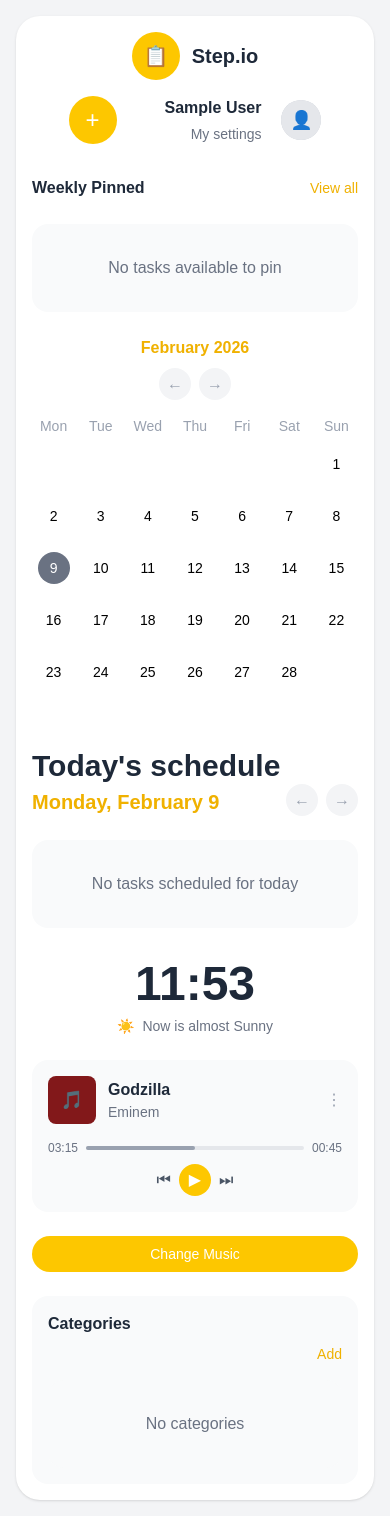
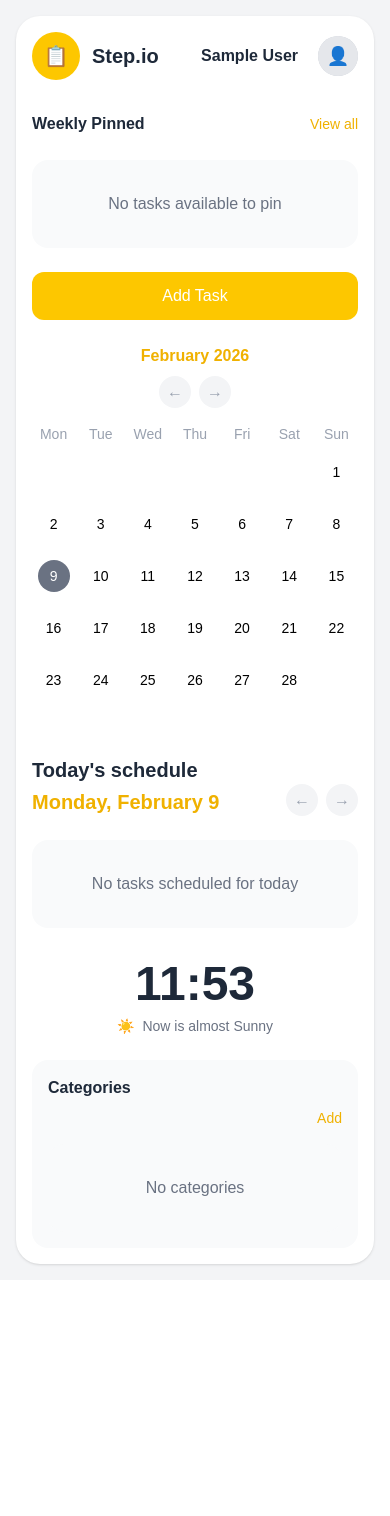
Before and after one commit to mrezakhalafi/step.io, a Next.js app: page / in a window 390 px wide. After the commit the page ends 1280 px from the top, so only its background shows below. Built offline with nearby package versions, Linux system fonts and the light colour scheme; sample sign-in values are in the browser's storage.

Commit message:
Mobile Version

```diff
--- a/app/components/BurgerMenu.tsx
+++ b/app/components/BurgerMenu.tsx
@@ -48,7 +48,7 @@ export default function BurgerMenu({ isOpen, onClose, children }: BurgerMenuProp
 
       {/* Slide-in menu */}
       <div
-        className={`relative ml-auto h-full w-75 bg-white shadow-xl transform transition-transform duration-300 ease-in-out ${
+        className={`relative ml-auto h-full w-full sm:w-75 bg-white shadow-xl transform transition-transform duration-300 ease-in-out ${
           isOpen ? 'translate-x-0' : 'translate-x-full'
         }`}
       >
--- a/app/page.tsx
+++ b/app/page.tsx
@@ -76,7 +76,7 @@ export default function Home() {
       <div className="min-h-screen bg-gray-100 p-4 sm:p-8 lg:p-12 xl:p-16">
         <div className="mx-auto max-w-7xl rounded-3xl bg-white p-4 sm:p-8 lg:p-10 xl:p-12 shadow-sm">
           {/* Header */}
-          <div className="mb-8 flex flex-col sm:flex-row items-center justify-between gap-4">
+          <div className="mb-8 flex flex-row items-center justify-between gap-4">
             <div className="flex items-center gap-3">
               <div className="flex h-12 w-12 items-center justify-center rounded-full bg-yellow-400">
                 <span className="text-xl font-bold">📋</span>
@@ -86,19 +86,15 @@ export default function Home() {
 
             <div className="flex items-center gap-12">
               <button
-                className="flex h-12 w-12 items-center justify-center rounded-full bg-yellow-400 text-white cursor-pointer"
+                className="flex h-12 w-12 items-center justify-center rounded-full bg-yellow-400 text-white cursor-pointer hidden md:flex"
                 onClick={() => openModal('add-task', t('Add New Task'))}
               >
                 <span className="text-2xl">+</span>
               </button>
               <div className="flex items-center gap-2">
                 <div className="text-right">
-                  <div className="font-semibold text-gray-800">{useAuth().user?.name || 'Default User'}</div>
-                  <div
-                    className="text-sm text-gray-500 cursor-pointer hover:text-yellow-500 mt-1"
-                    onClick={() => openModal('settings', t('Settings'))}
-                  >
-                    {t('My settings')}
+                  <div className="flex items-center gap-2">
+                    <div className="font-semibold text-gray-800">{useAuth().user?.name || 'Default User'}</div>
                   </div>
                 </div>
                 <div
@@ -196,6 +192,16 @@ export default function Home() {
                       )}
                     </div>
                   </div>
+
+                  {/* Mobile Add Task Button - Hidden on desktop */}
+                  <div className="mt-6 md:hidden">
+                    <button
+                      className="w-full py-3 bg-yellow-400 text-white rounded-xl text-base font-medium hover:bg-yellow-500 cursor-pointer"
+                      onClick={() => openModal('add-task', t('Add New Task'))}
+                    >
+                      {t('Add Task')}
+                    </button>
+                  </div>
                 </div>
               </div>
 
@@ -246,7 +252,7 @@ export default function Home() {
             {/* Center - Today's Schedule */}
             <div>
               <div className="mb-6">
-                <h2 className="text-3xl font-bold text-gray-800">{t('Today\'s schedule')}</h2>
+                <h2 className="text-xl sm:text-3xl font-bold text-gray-800">{t('Today\'s schedule')}</h2>
                 <div className="flex items-center justify-between w-full">
                   <h3 className="text-xl sm:text-2xl font-semibold text-yellow-500 truncate mt-1">
                     {formatDate(currentDate)}
@@ -326,8 +332,8 @@ export default function Home() {
                 </div>
               </div>
 
-              {/* Music Player */}
-              <div className="rounded-2xl bg-gray-50 p-4">
+              {/* Music Player - Hidden on mobile */}
+              <div className="rounded-2xl bg-gray-50 p-4 hidden md:block">
                 <div className="mb-4 flex items-center gap-3">
                   <div className="h-12 w-12 overflow-hidden rounded-lg bg-red-900 flex items-center justify-center">
                     <span className="text-white text-lg">🎵</span>
@@ -359,10 +365,10 @@ export default function Home() {
                 </div>
               </div>
 
-              {/* Change Music Button */}
-              <div className="flex justify-center">
+              {/* Change Music Button - Hidden on mobile */}
+              <div className="hidden md:flex justify-center w-full">
                 <button
-                  className="px-4 py-2 bg-yellow-400 text-white rounded-full text-sm font-medium hover:bg-yellow-500 cursor-pointer w-full sm:w-auto"
+                  className="px-4 py-2 bg-yellow-400 text-white rounded-full text-sm font-medium hover:bg-yellow-500 cursor-pointer"
                   onClick={() => openModal('music-list', t('Change Music Modal Title'))}
                 >
                   {t('Change Music')}
@@ -574,6 +580,7 @@ export default function Home() {
             </nav>
           </div>
         </BurgerMenu>
+
       </div>
     </ProtectedRoute>
   );
```
